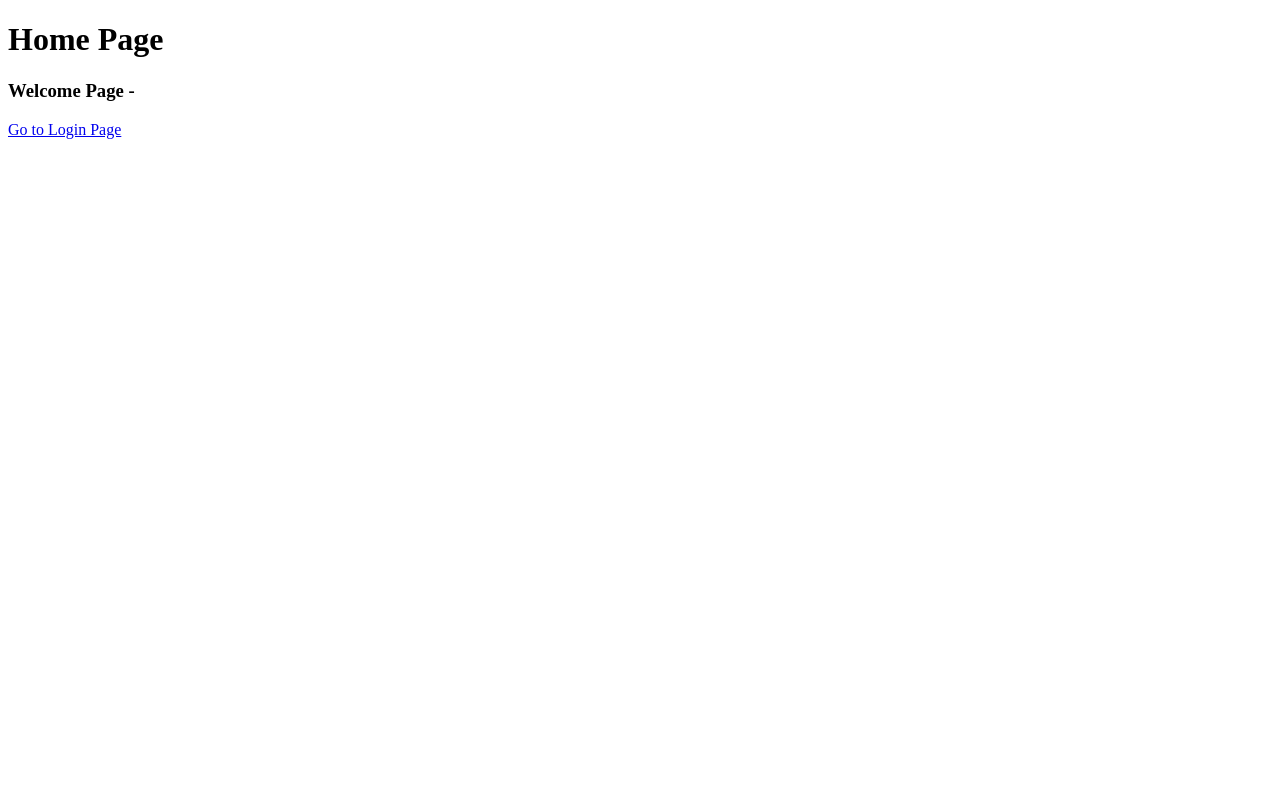
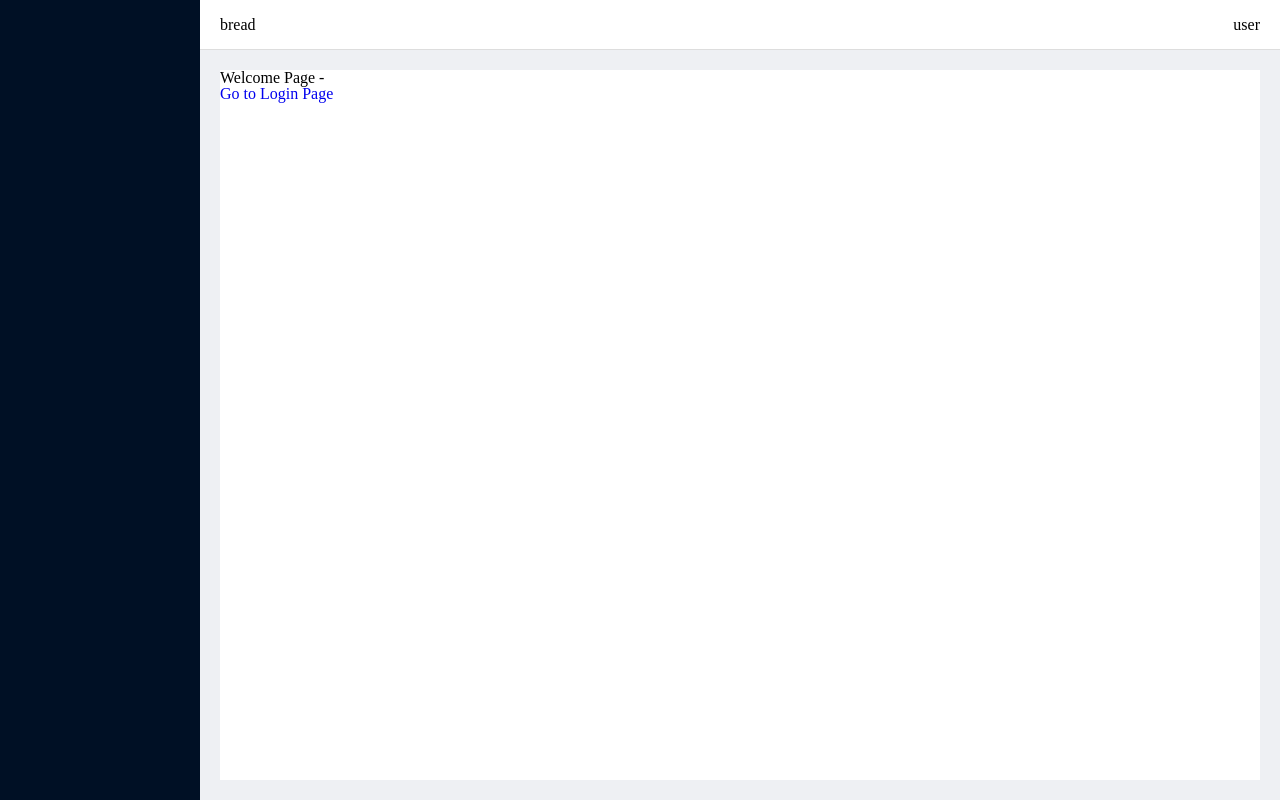
Before and after one commit to czhcheng27/vue3_admin_system, a Vue app in the folder vue3_admin_system/: page /#/welcome in a window 1280 px wide. Built offline with nearby package versions, Linux system fonts and the light colour scheme.

Commit message:
project main div layout and css

```diff
--- a/vue3_admin_system/src/App.vue
+++ b/vue3_admin_system/src/App.vue
@@ -16,6 +16,7 @@
   <router-view></router-view>
 </template>
 
-<style>
-
+<style lang="scss">
+@import './assets/style/reset.css';
+@import './assets/style/index.scss';
 </style>
--- /dev/null
+++ b/vue3_admin_system/src/assets/style/index.scss
@@ -0,0 +1,82 @@
+html, body {
+  height: 100%;
+  width: 100%;
+}
+*:not([class^='el-']) {
+  box-sizing: border-box;
+}
+.white{
+  background-color: #ffffff;
+}
+a{
+  text-decoration: none;
+}
+.gray{
+  background-color: #eef0f3;
+}
+.mr10{
+  margin-right: 10px;
+}
+.mr20{
+  margin-right: 20px;
+}
+.mb20{
+  margin-bottom: 20px;
+}
+.m-lr10{
+  margin-left: 10px;
+  margin-right: 10px;
+}
+.p20{
+  padding: 20px;
+}
+.pl20{
+  padding-left: 20px;
+}
+.text-right{
+  text-align: right;
+}
+.fr{
+  float: right;
+}
+.flex{
+  display: flex;
+}
+.flex-between{
+  display: flex;
+  justify-content: space-between;
+}
+.flex-center{
+  display: flex;
+  justify-content: center;
+}
+.tips{
+  margin-left: 15px;
+  color: #787878;
+}
+
+
+/*
+* 公共样式
+*/
+.query-form {
+  background-color: #ffffff;
+  padding: 22px 20px 0;
+  border-radius: 5px;
+}
+.base-table {
+  border-radius: 5px;
+  background: #ffffff;
+  margin-top: 20px;
+  margin-bottom: 20px;
+  .action {
+    border-radius: 5px 5px 0px 0px;
+    background: #ffffff;
+    padding: 20px;
+    border-bottom: 1px solid #ece8e8;
+  }
+  .pagination {
+    text-align: right;
+    padding: 10px;
+  }
+}
--- /dev/null
+++ b/vue3_admin_system/src/assets/style/reset.css
@@ -0,0 +1,2 @@
+/* 请尽量不要直接更改此reset文件 */
+html,body,div,span,applet,object,iframe,h1,h2,h3,h4,h5,h6,p,blockquote,pre,a,abbr,acronym,address,big,cite,code,del,dfn,em,img,ins,kbd,q,s,samp,small,strike,strong,sub,sup,tt,var,b,u,i,center,dl,dt,dd,ol,ul,li,fieldset,form,label,legend,table,caption,tbody,tfoot,thead,tr,th,td,article,aside,canvas,details,embed,figure,figcaption,footer,header,hgroup,menu,nav,output,ruby,section,summary,time,mark,audio,video{border:0;font-size:100%;font:inherit;vertical-align:baseline;margin:0;padding:0}article,aside,details,figcaption,figure,footer,header,hgroup,menu,nav,section{display:block}body{line-height:1}ol,ul{list-style:none}blockquote,q{quotes:none}blockquote:before,blockquote:after,q:before,q:after{content:none}table{border-collapse:collapse;border-spacing:0}
--- a/vue3_admin_system/src/components/Home.vue
+++ b/vue3_admin_system/src/components/Home.vue
@@ -1,14 +1,57 @@
 <script>
-  export default {
-    name: 'Home'
-  }
+export default {
+  name: "Home",
+};
 </script>
 
 <template>
-  <h1>Home Page</h1>
-  <router-view></router-view>
+  <div class="basic-layout">
+    <div class="nav-side"></div>
+    <div class="content-right">
+      <div class="nav-top">
+        <div class="bread">bread</div>
+        <div class="user">user</div>
+      </div>
+      <div class="wrapper">
+        <div class="main-page">
+          <router-view></router-view>
+        </div>
+      </div>
+    </div>
+  </div>
 </template>
 
-<style scoped>
-
+<style lang='scss'>
+.basic-layout {
+  position: relative;
+  .nav-side {
+    position: fixed;
+    width: 200px;
+    height: 100vh;
+    background-color: #001025;
+    color: #fff;
+    overflow-y: auto;
+    transition: width 0.5s;
+  }
+  .content-right {
+    margin-left: 200px;
+    .nav-top {
+      height: 50px;
+      line-height: 50px;
+      display: flex;
+      justify-content: space-between;
+      border-bottom: 1px solid #ddd;
+      padding: 0 20px;
+    }
+    .wrapper {
+      background-color: #eef0f3;
+      padding: 20px;
+      height: calc(100vh - 50px);
+      .main-page {
+        background-color: white;
+        height: 100%;
+      }
+    }
+  }
+}
 </style>
--- a/vue3_admin_system/src/components/Welcome.vue
+++ b/vue3_admin_system/src/components/Welcome.vue
@@ -1,21 +1,23 @@
 <script>
-import { defineProps } from "vue";
 export default {
   name: "Welcome",
-  props: ['message'],
+  props: ["message"],
   setup() {
-    defineProps({
-      message: String,
-    });
+
   },
 };
 </script>
 
 <template>
-  <h3>Welcome Page - {{ message }}</h3>
-  <!-- <el-button>Go to Login Page</el-button> -->
-  <router-link to="/login">Go to Login Page</router-link>
+  <div class="welcome">
+    <h3>Welcome Page - {{ message }}</h3>
+    <router-link to="/login">Go to Login Page</router-link>
+  </div>
 </template>
 
 <style scoped>
+.welcome{
+  background-color: white;
+  height: 100%;
+}
 </style>
```
Also changed, not shown: vue3_admin_system/src/assets/images/404.jpeg (added), vue3_admin_system/src/assets/images/welcome.png (added).
